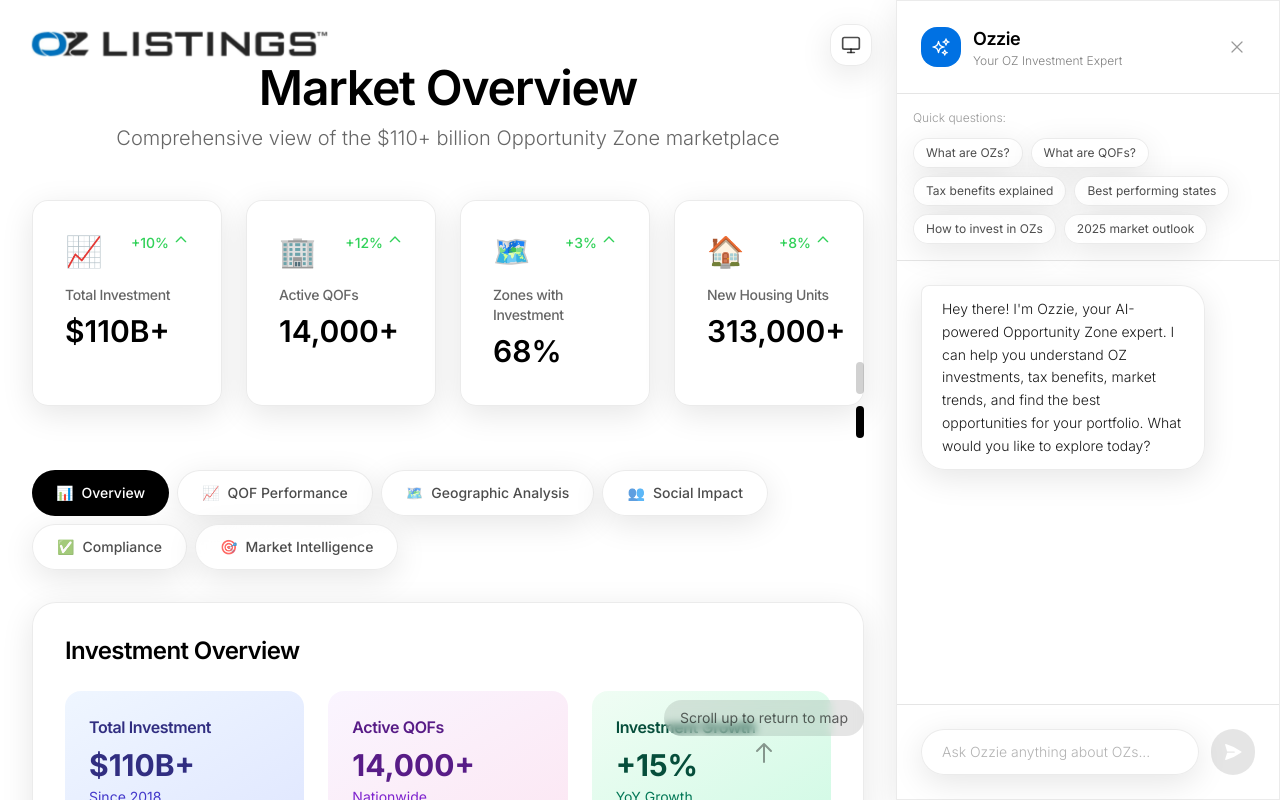
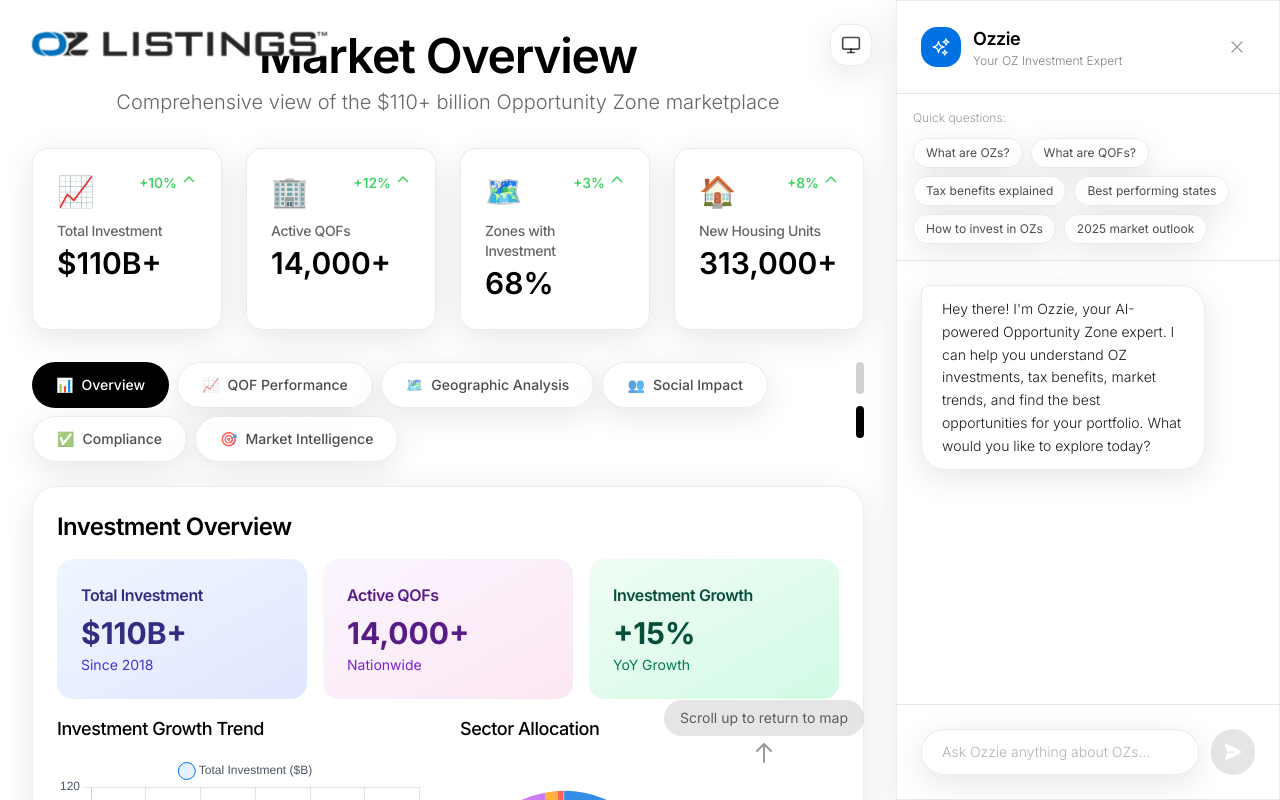
Before and after one commit to paramvora-myacara/oz-dashboard, a Next.js app: page / in a window 1280 px wide. Both pictures are taken after a click on the button 860 px from the left and 422 px from the top of the page. Built offline with nearby package versions, Linux system fonts and the light colour scheme; no server answers.

Commit message:
make charts shorter for no scroll

```diff
--- a/src/components/ModernKpiDashboard.js
+++ b/src/components/ModernKpiDashboard.js
@@ -274,23 +274,23 @@ export default function ModernKpiDashboard() {
     ];
 
     return (
-      <div className="min-h-screen bg-white dark:bg-black px-8 py-16">
+      <div className="min-h-screen bg-white dark:bg-black px-8 py-8">
         <div className="max-w-7xl mx-auto">
           {/* Section Header */}
-          <div className="text-center mb-12 animate-fadeIn">
-            <h2 className="text-5xl font-semibold text-black dark:text-white tracking-tight mb-3">Market Overview</h2>
+          <div className="text-center mb-8 animate-fadeIn">
+            <h2 className="text-5xl font-semibold text-black dark:text-white tracking-tight mb-2">Market Overview</h2>
             <p className="text-xl text-black/60 dark:text-white/60 font-light">Comprehensive view of the $110+ billion Opportunity Zone marketplace</p>
           </div>
 
           {/* KPI Cards */}
-          <div className="grid grid-cols-1 md:grid-cols-2 lg:grid-cols-4 gap-6 mb-16">
+          <div className="grid grid-cols-1 md:grid-cols-2 lg:grid-cols-4 gap-6 mb-8">
             {kpis.map((kpi, idx) => (
               <div
                 key={idx}
-                className="glass-card rounded-2xl p-8 hover:scale-[1.02] transition-all duration-300 animate-fadeIn bg-white/80 dark:bg-black/20 border border-black/10 dark:border-white/10"
+                className="glass-card rounded-2xl p-6 hover:scale-[1.02] transition-all duration-300 animate-fadeIn bg-white/80 dark:bg-black/20 border border-black/10 dark:border-white/10"
                 style={{ animationDelay: `${idx * 100}ms` }}
               >
-                <div className="flex items-start justify-between mb-4">
+                <div className="flex items-start justify-between mb-3">
                   <div className="text-3xl">{kpi.icon}</div>
                   <div className={`flex items-center space-x-1 text-sm font-medium ${
                     kpi.trend === 'up' ? 'text-[#30d158]' : 'text-[#ff375f]'
@@ -306,7 +306,7 @@ export default function ModernKpiDashboard() {
                   </div>
                 </div>
 
-                <h3 className="text-sm font-medium text-black/60 dark:text-white/60 mb-2">{kpi.title}</h3>
+                <h3 className="text-sm font-medium text-black/60 dark:text-white/60 mb-1">{kpi.title}</h3>
                 <p className="text-3xl font-semibold text-black dark:text-white mb-1">{kpi.value}</p>
                 <p className="text-xs text-black/40 dark:text-white/40">{kpi.description}</p>
               </div>
@@ -314,8 +314,8 @@ export default function ModernKpiDashboard() {
           </div>
 
           {/* Charts Section */}
-          <div className="space-y-8">
-            <div className="flex flex-wrap gap-2 mb-6">
+          <div className="space-y-6">
+            <div className="flex flex-wrap gap-2 mb-4">
               {tabs.map(tab => (
                 <button
                   key={tab.id}
@@ -332,12 +332,12 @@ export default function ModernKpiDashboard() {
               ))}
             </div>
 
-            <div className="glass-card rounded-3xl p-8 bg-white/80 dark:bg-black/20 border border-black/10 dark:border-white/10" style={{ minHeight: '480px' }}>
+            <div className="glass-card rounded-3xl p-6 bg-white/80 dark:bg-black/20 border border-black/10 dark:border-white/10" style={{ minHeight: '320px' }}>
               {activeTab === 'overview' && (
-                <div className="space-y-6">
-                  <h3 className="text-2xl font-semibold text-black dark:text-white mb-6">Investment Overview</h3>
+                <div className="space-y-4">
+                  <h3 className="text-2xl font-semibold text-black dark:text-white mb-4">Investment Overview</h3>
 
-                  <div className="grid grid-cols-1 md:grid-cols-3 gap-6 mb-8">
+                  <div className="grid grid-cols-1 md:grid-cols-3 gap-4 mb-6">
                     <div className="bg-gradient-to-br from-blue-50 to-indigo-100 dark:from-blue-900/20 dark:to-indigo-900/20 p-6 rounded-2xl">
                       <h4 className="font-semibold text-indigo-900 dark:text-indigo-300 mb-2">Total Investment</h4>
                       <p className="text-3xl font-bold text-indigo-900 dark:text-indigo-300">$110B+</p>
@@ -355,13 +355,13 @@ export default function ModernKpiDashboard() {
                     </div>
                   </div>
 
-                  <div className="grid grid-cols-1 lg:grid-cols-2 gap-8">
-                    <div style={{ height: '400px' }}>
-                      <h4 className="text-lg font-medium text-black dark:text-white mb-4">Investment Growth Trend</h4>
+                  <div className="grid grid-cols-1 lg:grid-cols-2 gap-6">
+                    <div style={{ height: '280px' }}>
+                      <h4 className="text-lg font-medium text-black dark:text-white mb-3">Investment Growth Trend</h4>
                       <Line data={investmentGrowthData} options={chartOptions} />
                     </div>
-                    <div style={{ height: '400px' }}>
-                      <h4 className="text-lg font-medium text-black dark:text-white mb-4">Sector Allocation</h4>
+                    <div style={{ height: '280px' }}>
+                      <h4 className="text-lg font-medium text-black dark:text-white mb-3">Sector Allocation</h4>
                       <Doughnut data={sectorAllocationData} options={{
                         responsive: true,
                         maintainAspectRatio: false,
@@ -382,10 +382,10 @@ export default function ModernKpiDashboard() {
               )}
 
               {activeTab === 'qof-performance' && (
-                <div className="space-y-6">
-                  <h3 className="text-2xl font-semibold text-black dark:text-white mb-6">QOF Performance Intelligence Center</h3>
+                <div className="space-y-4">
+                  <h3 className="text-2xl font-semibold text-black dark:text-white mb-4">QOF Performance Intelligence Center</h3>
 
-                  <div className="grid grid-cols-1 md:grid-cols-3 gap-6 mb-8">
+                  <div className="grid grid-cols-1 md:grid-cols-3 gap-4 mb-6">
                     <div className="bg-gradient-to-br from-blue-50 to-indigo-100 dark:from-blue-900/20 dark:to-indigo-900/20 p-6 rounded-2xl">
                       <h4 className="font-semibold text-indigo-900 dark:text-indigo-300 mb-2">Average Fund Size</h4>
                       <p className="text-3xl font-bold text-indigo-900 dark:text-indigo-300">$7.9M</p>
@@ -403,18 +403,18 @@ export default function ModernKpiDashboard() {
                     </div>
                   </div>
 
-                  <div style={{ height: '400px' }}>
-                    <h4 className="text-lg font-medium text-black dark:text-white mb-4">QOF Growth & Formation Trends</h4>
+                  <div style={{ height: '280px' }}>
+                    <h4 className="text-lg font-medium text-black dark:text-white mb-3">QOF Growth & Formation Trends</h4>
                     <Line data={qofPerformanceData} options={dualAxisOptions} />
                   </div>
                 </div>
               )}
 
               {activeTab === 'geographic' && (
-                <div className="space-y-6">
-                  <h3 className="text-2xl font-semibold text-black dark:text-white mb-6">Geographic Investment Analysis</h3>
+                <div className="space-y-4">
+                  <h3 className="text-2xl font-semibold text-black dark:text-white mb-4">Geographic Investment Analysis</h3>
 
-                  <div className="grid grid-cols-1 md:grid-cols-3 gap-6 mb-8">
+                  <div className="grid grid-cols-1 md:grid-cols-3 gap-4 mb-6">
                     <div className="bg-gradient-to-br from-blue-50 to-indigo-100 dark:from-blue-900/20 dark:to-indigo-900/20 p-6 rounded-2xl">
                       <h4 className="font-semibold text-indigo-900 dark:text-indigo-300 mb-2">Leading State</h4>
                       <p className="text-2xl font-bold text-indigo-900 dark:text-indigo-300">California</p>
@@ -432,18 +432,18 @@ export default function ModernKpiDashboard() {
                     </div>
                   </div>
 
-                  <div style={{ height: '400px' }}>
-                    <h4 className="text-lg font-medium text-black dark:text-white mb-4">Top 10 States by Investment Volume</h4>
+                  <div style={{ height: '280px' }}>
+                    <h4 className="text-lg font-medium text-black dark:text-white mb-3">Top 10 States by Investment Volume</h4>
                     <Bar data={geographicData} options={chartOptions} />
                   </div>
                 </div>
               )}
 
               {activeTab === 'social-impact' && (
-                <div className="space-y-6">
-                  <h3 className="text-2xl font-semibold text-black dark:text-white mb-6">Social Impact</h3>
+                <div className="space-y-4">
+                  <h3 className="text-2xl font-semibold text-black dark:text-white mb-4">Social Impact</h3>
 
-                  <div className="grid grid-cols-1 md:grid-cols-3 gap-6 mb-8">
+                  <div className="grid grid-cols-1 md:grid-cols-3 gap-4 mb-6">
                     <div className="bg-gradient-to-br from-red-50 to-pink-100 dark:from-red-900/20 dark:to-pink-900/20 p-6 rounded-2xl">
                       <h4 className="font-semibold text-red-900 dark:text-red-300 mb-2">Poverty Reduction</h4>
                       <p className="text-3xl font-bold text-red-900 dark:text-red-300">-2.3%</p>
@@ -461,18 +461,18 @@ export default function ModernKpiDashboard() {
                     </div>
                   </div>
 
-                  <div style={{ height: '400px' }}>
-                    <h4 className="text-lg font-medium text-black dark:text-white mb-4">Socioeconomic Comparison</h4>
+                  <div style={{ height: '280px' }}>
+                    <h4 className="text-lg font-medium text-black dark:text-white mb-3">Socioeconomic Comparison</h4>
                     <Bar data={socialImpactData} options={chartOptions} />
                   </div>
                 </div>
               )}
 
               {activeTab === 'compliance' && (
-                <div className="space-y-6">
-                  <h3 className="text-2xl font-semibold text-black dark:text-white mb-6">Regulatory Compliance Dashboard</h3>
+                <div className="space-y-4">
+                  <h3 className="text-2xl font-semibold text-black dark:text-white mb-4">Regulatory Compliance Dashboard</h3>
 
-                  <div className="grid grid-cols-1 md:grid-cols-3 gap-6 mb-8">
+                  <div className="grid grid-cols-1 md:grid-cols-3 gap-4 mb-6">
                     <div className="bg-gradient-to-br from-green-50 to-emerald-100 dark:from-green-900/20 dark:to-emerald-900/20 p-6 rounded-2xl">
                       <h4 className="font-semibold text-emerald-900 dark:text-emerald-300 mb-2">Overall Compliance Rate</h4>
                       <p className="text-3xl font-bold text-emerald-900 dark:text-emerald-300">95.3%</p>
@@ -490,18 +490,18 @@ export default function ModernKpiDashboard() {
                     </div>
                   </div>
 
-                  <div style={{ height: '400px' }}>
-                    <h4 className="text-lg font-medium text-black dark:text-white mb-4">Compliance Rate Trends</h4>
+                  <div style={{ height: '280px' }}>
+                    <h4 className="text-lg font-medium text-black dark:text-white mb-3">Compliance Rate Trends</h4>
                     <Line data={complianceData} options={chartOptions} />
                   </div>
                 </div>
               )}
 
               {activeTab === 'market-intelligence' && (
-                <div className="space-y-6">
-                  <h3 className="text-2xl font-semibold text-black dark:text-white mb-6">Market Intelligence</h3>
+                <div className="space-y-4">
+                  <h3 className="text-2xl font-semibold text-black dark:text-white mb-4">Market Intelligence</h3>
 
-                  <div className="grid grid-cols-1 md:grid-cols-3 gap-6 mb-8">
+                  <div className="grid grid-cols-1 md:grid-cols-3 gap-4 mb-6">
                     <div className="bg-gradient-to-br from-blue-50 to-indigo-100 dark:from-blue-900/20 dark:to-indigo-900/20 p-6 rounded-2xl">
                       <h4 className="font-semibold text-indigo-900 dark:text-indigo-300 mb-2">Median OZ Home Value</h4>
                       <p className="text-3xl font-bold text-indigo-900 dark:text-indigo-300">$220,000</p>
@@ -519,8 +519,8 @@ export default function ModernKpiDashboard() {
                     </div>
                   </div>
 
-                  <div style={{ height: '400px' }}>
-                    <h4 className="text-lg font-medium text-black dark:text-white mb-4">Property Value Trends</h4>
+                  <div style={{ height: '280px' }}>
+                    <h4 className="text-lg font-medium text-black dark:text-white mb-3">Property Value Trends</h4>
                     <Bar data={propertyTrendsData} options={chartOptions} />
                   </div>
                 </div>
```
